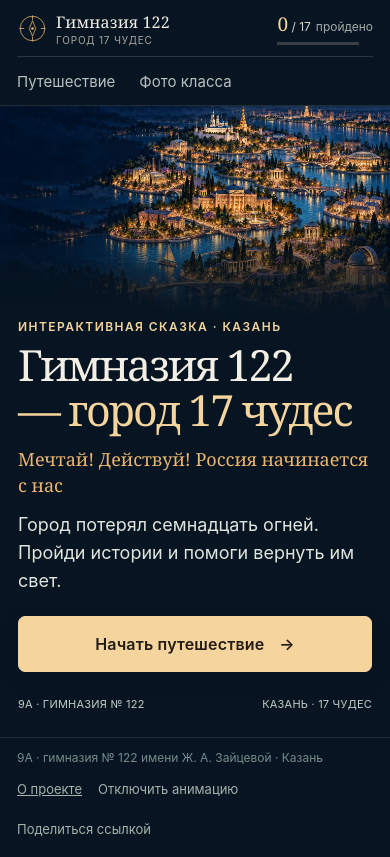
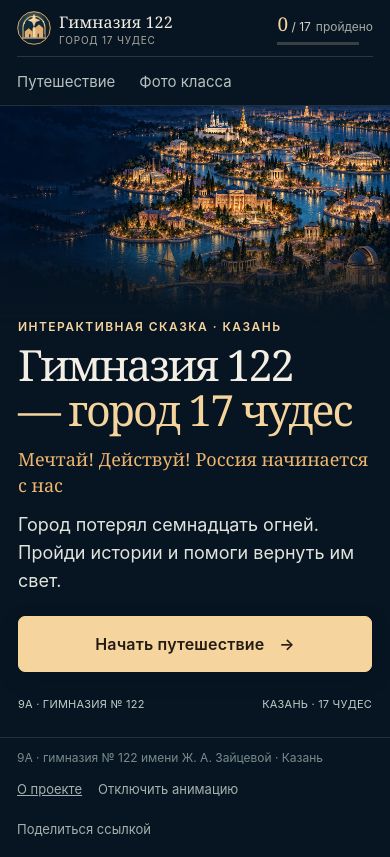
Before and after one commit to Erin1ss/gymnasium-17-wonders, a React (Vite) app: page / in a window 390 px wide. Built offline with nearby package versions, Linux system fonts and the light colour scheme.

Commit message:
Redesign the site SVG emblem

```diff
--- a/src/App.tsx
+++ b/src/App.tsx
@@ -75,7 +75,7 @@ function App() {
     <div className={`app-shell${motion ? '' : ' motion-off'}`}>
       <header className="site-header">
         <a className="brand" href="#/intro" aria-label="Гимназия 122 — на главную">
-          <CompassMark />
+          <CityEmblem />
           <span><b>Гимназия 122</b><small>город 17 чудес</small></span>
         </a>
         <nav className="main-nav" aria-label="Основная навигация">
@@ -116,8 +116,8 @@ function App() {
   )
 }
 
-function CompassMark() {
-  return <svg className="compass-mark" viewBox="0 0 48 48" aria-hidden="true"><circle cx="24" cy="24" r="19"/><path d="M24 4v7M24 37v7M4 24h7M37 24h7M24 12l5 12-5 12-5-12z"/><circle cx="24" cy="24" r="2"/></svg>
+function CityEmblem() {
+  return <img className="city-emblem" src={`${import.meta.env.BASE_URL}favicon.svg`} alt="" />
 }
 function Intro({ onStart, progress, nextChapter }: { onStart: () => void; progress: number; nextChapter?: string }) {
   return <section className="intro-screen">
--- a/src/styles.css
+++ b/src/styles.css
@@ -33,8 +33,8 @@ main { flex: 1; }
 .brand span { display: grid; gap: 1px; }
 .brand b { font-family: var(--serif); font-size: 17px; font-weight: 500; letter-spacing: .015em; }
 .brand small { color: #a9a89e; font-size: 11px; letter-spacing: .12em; text-transform: uppercase; }
-.compass-mark { width: 35px; height: 35px; fill: none; stroke: var(--gold); stroke-width: 1.2; }
-.compass-mark circle:last-child { fill: var(--gold); stroke: none; }
+.city-emblem { width: 38px; height: 38px; flex: 0 0 auto; overflow: visible; transition: filter .25s ease, transform .25s ease; }
+.brand:hover .city-emblem { filter: drop-shadow(0 0 7px rgba(239, 182, 111, .42)); transform: translateY(-1px); }
 .main-nav { display: flex; align-items: center; gap: clamp(18px, 3vw, 42px); height: 100%; margin: auto; }
 .main-nav a { position: relative; height: 100%; display: inline-flex; align-items: center; text-decoration: none; color: #b8c1be; font-size: 13px; transition: color .2s ease; }
 .main-nav a:hover, .main-nav a[aria-current="page"] { color: var(--paper); }
@@ -189,7 +189,7 @@ h1, h2 { font-family: var(--serif); font-weight: 400; }
   .finale-page { padding-left: 6vw; padding-right: 6vw; }
 }
 @media (max-width: 720px) {
-  .site-header { height: auto; min-height: 68px; padding: 11px 18px; gap: 8px; flex-wrap: wrap; }.brand { gap: 8px; }.brand b { font-size: 14px; }.brand small { font-size: 9px; }.compass-mark { width: 29px; height: 29px; }.header-tools { margin-left: auto; }.journal-toggle { width: 34px; height: 34px; }.progress-track { width: 80px; }.progress-number { font-size: 16px; }.progress-label { font-size: 9px; }.main-nav { order: 3; width: 100%; height: 33px; justify-content: center; gap: clamp(20px, 8vw, 50px); margin: 0; border-top: 1px solid rgba(235,216,184,.1); }.main-nav a { font-size: 11px; }.main-nav a[aria-current="page"]::after { bottom: -1px; }
+  .site-header { height: auto; min-height: 68px; padding: 11px 18px; gap: 8px; flex-wrap: wrap; }.brand { gap: 8px; }.brand b { font-size: 14px; }.brand small { font-size: 9px; }.city-emblem { width: 31px; height: 31px; }.header-tools { margin-left: auto; }.journal-toggle { width: 34px; height: 34px; }.progress-track { width: 80px; }.progress-number { font-size: 16px; }.progress-label { font-size: 9px; }.main-nav { order: 3; width: 100%; height: 33px; justify-content: center; gap: clamp(20px, 8vw, 50px); margin: 0; border-top: 1px solid rgba(235,216,184,.1); }.main-nav a { font-size: 11px; }.main-nav a[aria-current="page"]::after { bottom: -1px; }
   .intro-screen { min-height: 710px; padding: 73px 24px 80px; align-items: start; }.intro-art { top: 255px; width: 100%; height: 455px; opacity: .72; mask-image: linear-gradient(180deg, transparent 0%, #000 21%, #000 72%, transparent 100%); }.intro-art::after { background: linear-gradient(180deg, #071522 0%, rgba(7,21,34,.08) 23%, transparent 55%, #071522 100%), linear-gradient(90deg, rgba(7,21,34,.3), transparent 60%); }.intro-copy { width: 100%; max-width: 520px; }.intro-flourish { margin-bottom: 17px; }.intro-copy h1 { font-size: clamp(43px, 13vw, 65px); }.project-motto { margin-top: 17px; font-size: 17px; }.intro-text { max-width: 420px; margin-top: 18px; font-size: 13px; line-height: 1.7; }.intro-actions { margin-top: 24px; }.intro-caption { margin-top: 38px; }.intro-city-name { left: 24px; right: 24px; bottom: 18px; font-size: 8px; letter-spacing: .08em; }
   .page { width: calc(100% - 36px); padding: 42px 0 65px; }.page-heading { align-items: start; flex-direction: column; margin-bottom: 25px; }.page-heading h1 { font-size: 43px; }.page-heading p:not(.eyebrow) { font-size: 12px; }.map-heading .button { min-height: 41px; }
   .map-layout { grid-template-columns: 1fr; }.map-canvas { min-width: 690px; min-height: 420px; }.map-scroll { width: 100%; }.place-preview { border-left: 0; border-top: 1px solid var(--line); min-height: 160px; display: grid; grid-template-columns: 105px 1fr; gap: 0 16px; padding: 17px; }.preview-art { grid-row: 1 / span 4; min-height: 112px; margin: 0; border: 0; }.preview-art .scene-illustration { height: 110px; }.place-preview .eyebrow { margin-bottom: 4px; align-self: end; }.place-preview h2 { font-size: 21px; }.preview-value { margin-bottom: 3px; }.preview-summary { font-size: 10px; }.preview-bottom { grid-column: 1 / -1; padding-top: 13px; font-size: 9px; }.button-small { min-height: 35px; font-size: 10px; }.chapter-index ol { grid-template-columns: 1fr; }.chapter-link { grid-template-columns: 28px 1fr auto; }.chapter-link small { font-size: 9px; }
@@ -357,7 +357,7 @@ body { font-size: 17px; }
   .brand { grid-column: 1; grid-row: 1; gap: 8px; min-width: 0; }
   .brand b { font-size: 16px; }
   .brand small { font-size: 10px; }
-  .compass-mark { width: 31px; height: 31px; }
+  .city-emblem { width: 34px; height: 34px; }
   .header-tools { grid-column: 2; grid-row: 1; min-width: 0; }
   .progress-chip { min-height: 42px; grid-template-columns: auto auto; column-gap: 5px; }
   .progress-number { font-size: 19px; }
```
Also changed, not shown: public/favicon.svg.
